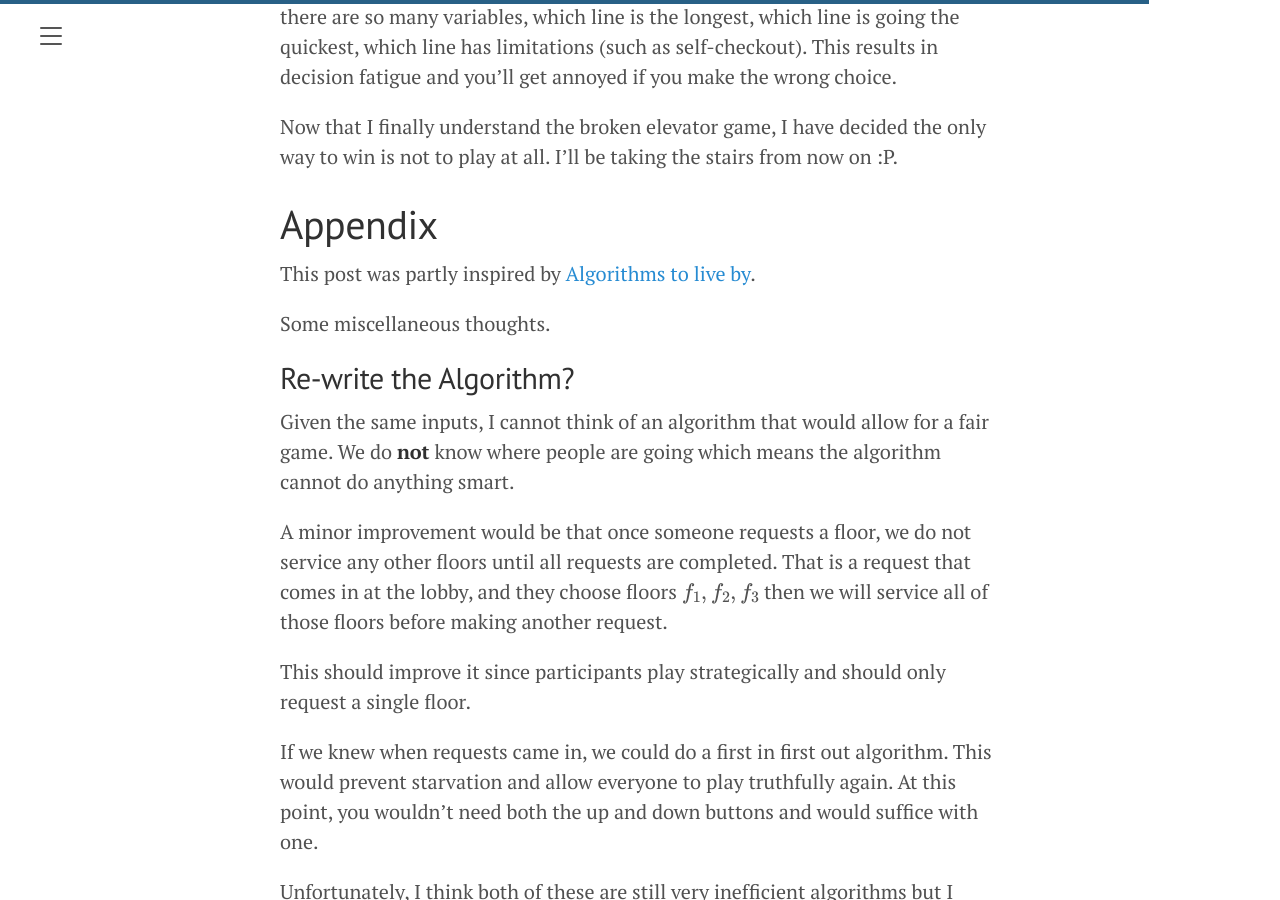
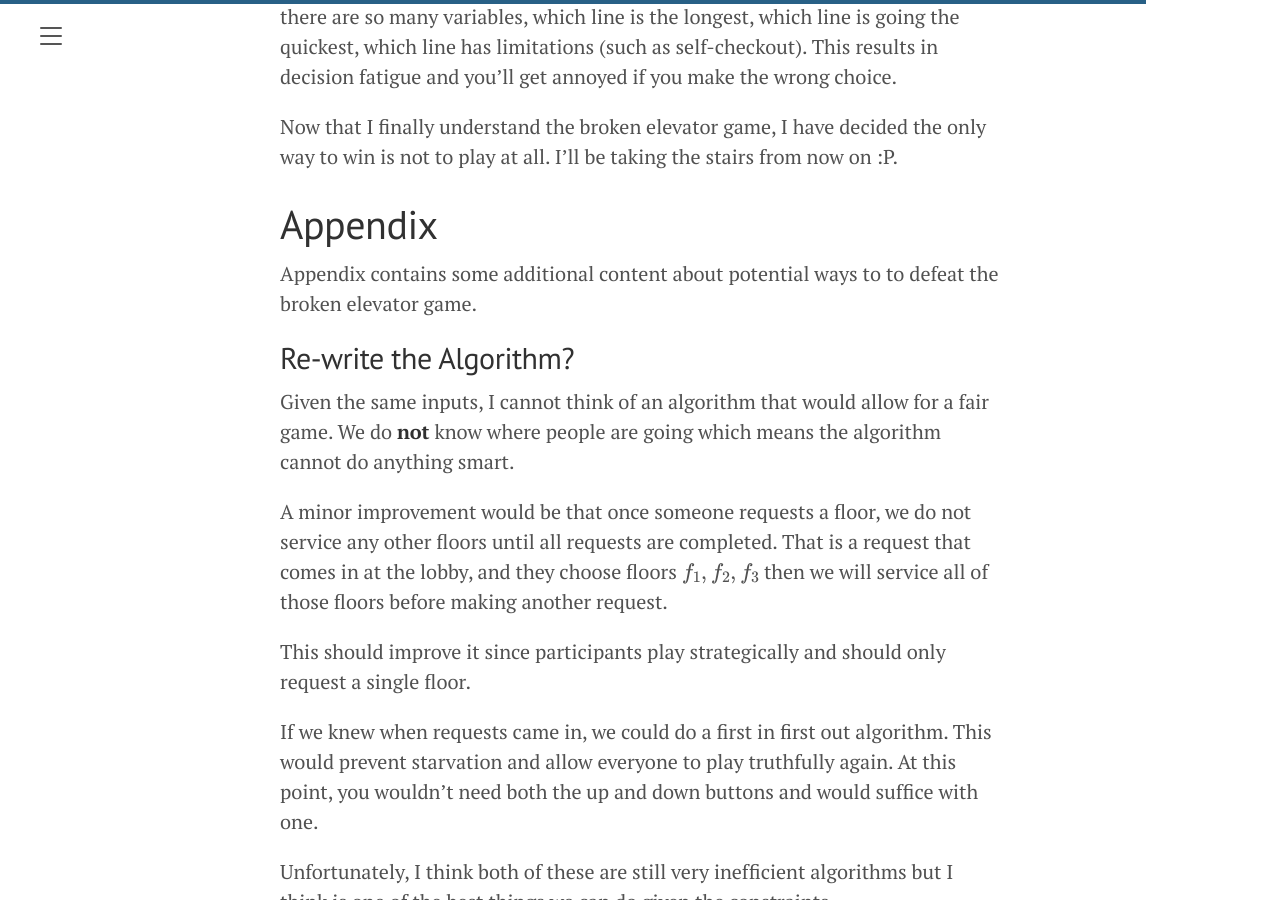
Before and after one commit to jqphu/blog, a Jekyll site: the page built from _posts/2020-09-19-elevator.md, in a window 1280 px wide and 900 px high, scrolled down 12449 px. Built offline with Jekyll 4.4.1, drawn with Linux system fonts in a browser that asks for light colours; formulas are drawn with MathJax 3; a script that is not in the unit is left out; some of the changed text lies outside the part shown.

Commit message:
[2020-09-19] Explain what the appendix is for

```diff
--- a/_posts/2020-09-19-elevator.md
+++ b/_posts/2020-09-19-elevator.md
@@ -390,10 +390,8 @@ play at all. I'll be taking the stairs from now on :P.
 
 # Appendix
 
-This post was partly inspired by [Algorithms to live
-by](https://www.amazon.com/Algorithms-Live-Computer-Science-Decisions/dp/1627790365).
-
-Some miscellaneous thoughts.
+Appendix contains some additional content about potential ways to to defeat the broken elevator
+game.
 
 ## Re-write the Algorithm?
 
@@ -466,3 +464,6 @@ number of human to human interactions. Since everyone has to switch on each floo
 chance they cross each other. Thus, the original goal of limiting cross individual interactions with
 one household at a time in an elevator has been lost. Algorithms are great but always remember the
 underlying goal you are trying to achieve.
+
+This post was partly inspired by [Algorithms to live
+by](https://www.amazon.com/Algorithms-Live-Computer-Science-Decisions/dp/1627790365).
```
